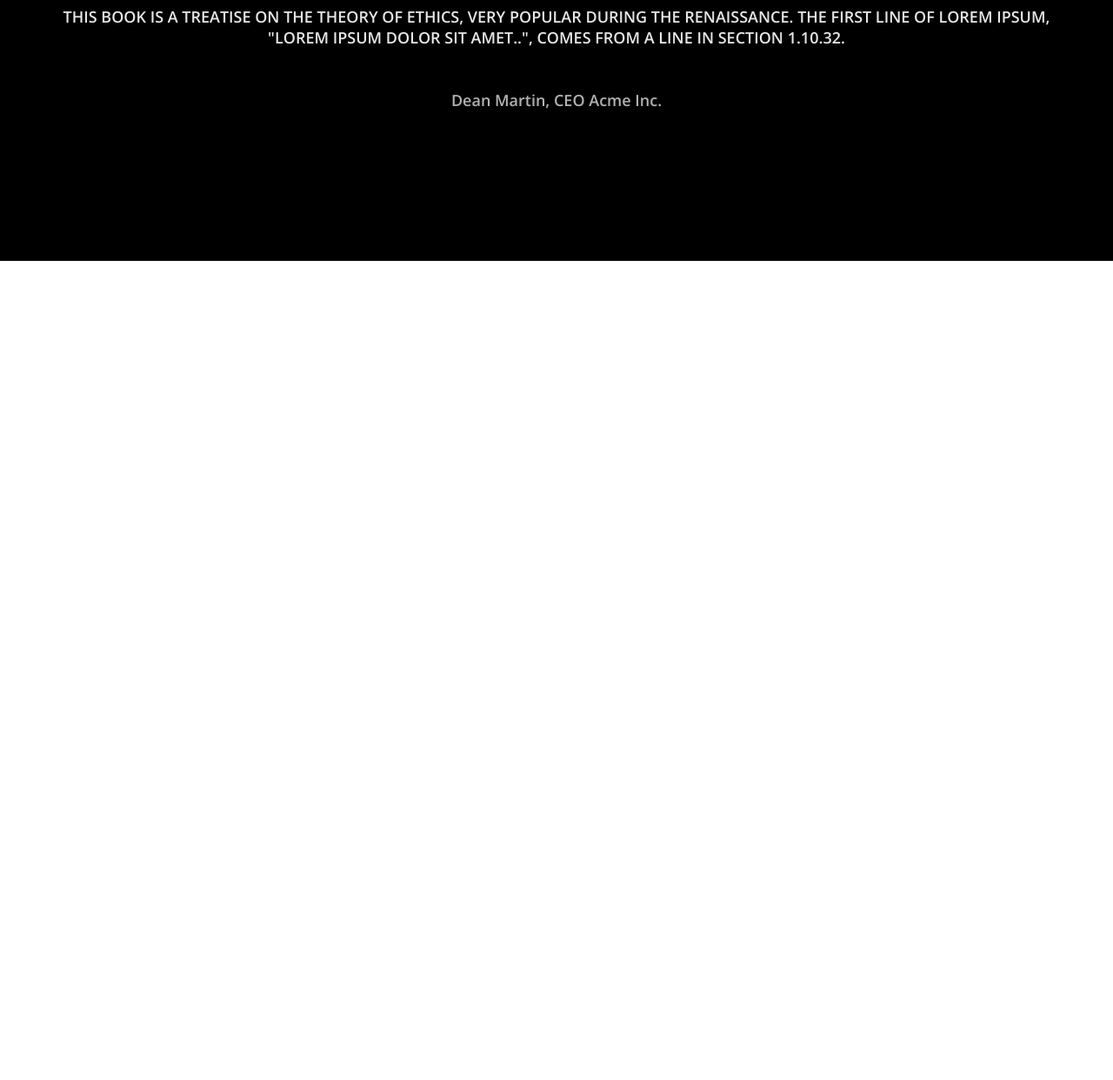
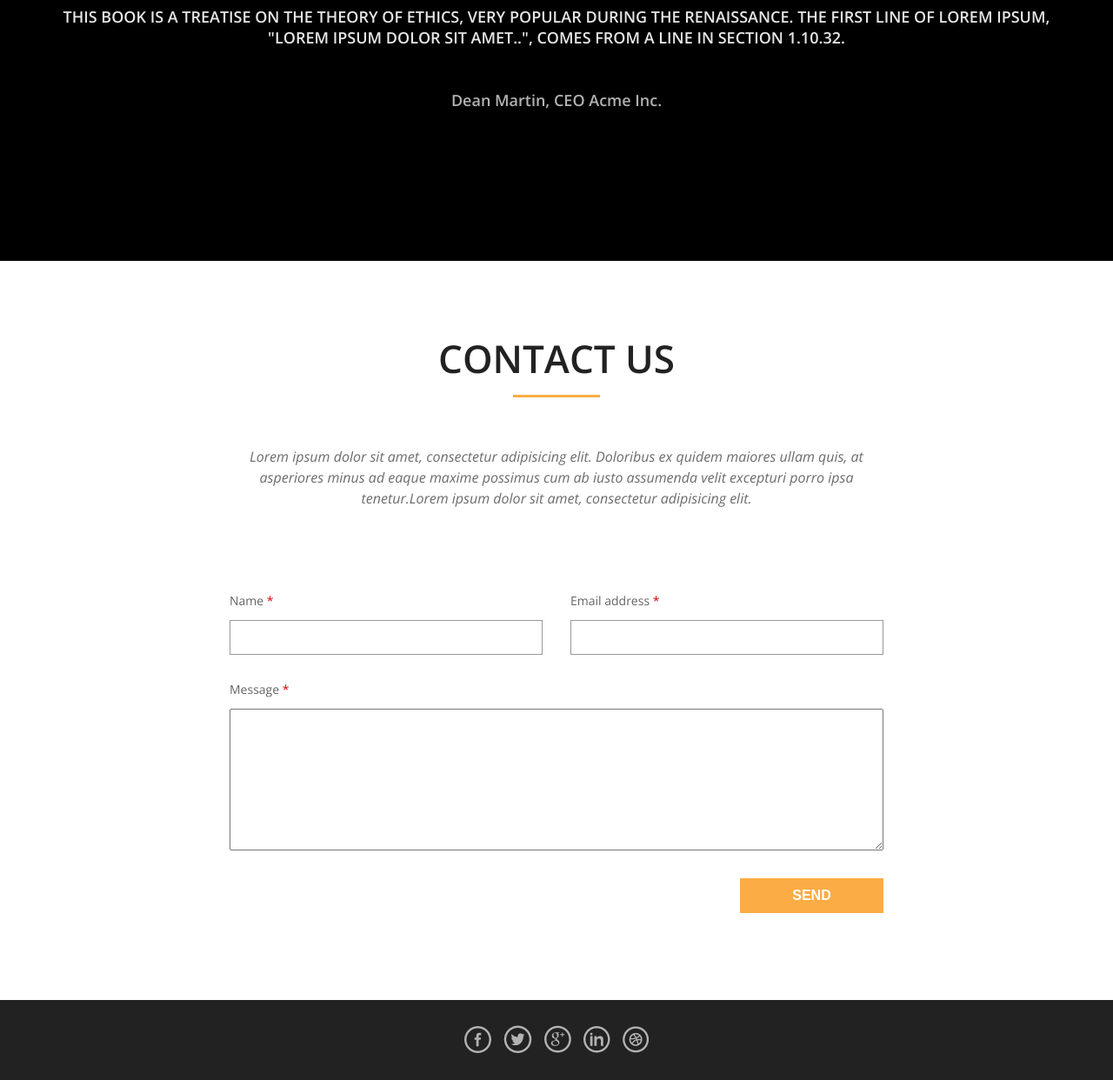
Before and after one commit to Nauryzzz/landing, a plain HTML site: page My company/index.html in a window 1280 px wide. Shown: the part 4980-6222 px from the top of the page at 87% size. Before the commit the page ends 5280 px from the top, so only its background shows below. Drawn offline with nearby package versions, Linux system fonts and the light colour scheme.

Commit message:
mycompany finish

```diff
--- a/My company/css/style.css
+++ b/My company/css/style.css
@@ -69,6 +69,12 @@ a {
 
 .wrapper {
     max-width: 1164px;
+    margin: 0 auto;
+    padding: 0 10px;
+}
+
+.wrapper-sm {
+    max-width: 772px;
     margin: 0 auto;
     padding: 0 10px;
 }
@@ -469,3 +475,102 @@ a {
     line-height: 24px;
     text-align: center;
 }
+
+.contact {
+    padding-top: 100px;
+    padding-bottom: 100px;
+}
+
+.contact__title {
+    color: #222222;
+    font-size: 44px;
+    font-weight: 600;
+    line-height: 24px;
+    text-transform: uppercase;
+    text-align: center;
+    margin-bottom: 56px;
+}
+
+.contact__title:after {
+    content: '';
+    display: block;
+    width: 100px;
+    height: 3px;
+    background-color: #fcac45;
+    margin: 30px auto 0px;
+}
+
+.contact__text {
+    color: #6c6c6c;
+    font-size: 16px;
+    line-height: 24px;
+    text-align: center;
+    font-style: italic;
+    margin-bottom: 94px;
+}
+
+.inputs {
+    margin-bottom: 28px;
+    display: flex;
+    justify-content: space-between;
+}
+
+.contact__input {
+    width: 360px;
+    height: 40px;
+    border: 1px solid rgba(0, 0, 0, 0.4);
+}
+
+.contact__textarea {
+    width: 100%;
+    height: 163px;
+    margin-bottom: 30px;
+}
+
+.contact__btns {
+    text-align: right;
+}
+
+.contact__btn {
+    display: inline-block;
+    width: 165px;
+    height: 40px;
+    background-color: #fcac45;
+    border: 0;
+
+    color: #ffffff;
+    font-size: 16px;
+    font-weight: 600;
+    line-height: 24px;
+    text-transform: uppercase;
+}
+
+.contact__label {
+    margin-bottom: 10px;
+    color: #636363;
+    font-size: 14px;
+    font-weight: 400;
+    line-height: 24px;
+}
+
+.contact__label sup {
+    color: #db0000;
+}
+
+.footer {
+    display: flex;
+    width: 100%;
+    height: 92px;
+    background-color: #222222;
+    text-align: center;
+    justify-content: center;
+    align-items: center;
+}
+
+.footer a {
+    margin-right: 14px;
+}
+
+.footer a:last-child {
+    margin-right: 0;
+}
--- a/My company/index.html
+++ b/My company/index.html
@@ -266,6 +266,43 @@
         </div>
     </section>
 
+    <section class="contact">
+        <div class="wrapper-sm">
+            <h2 class="contact__title">contact us</h2>
+            <p class="contact__text">
+                Lorem ipsum dolor sit amet, consectetur adipisicing elit. Doloribus ex quidem maiores ullam quis, at asperiores minus ad eaque maxime possimus cum ab iusto assumenda velit excepturi porro ipsa tenetur.Lorem ipsum dolor sit amet, consectetur adipisicing elit.
+            </p>
+            <form>
+                <div class="inputs">
+                    <div>
+                        <p class="contact__label">Name <sup>*</sup></p>
+                        <input class="contact__input" type="text">
+                    </div>
+
+                    <div>
+                        <p class="contact__label">Email address <sup>*</sup></p>
+                        <input class="contact__input" type="text">
+                    </div>
+                </div>
+
+                <p class="contact__label">Message <sup>*</sup></p>
+                <textarea class="contact__textarea"></textarea>
+
+                <div class="contact__btns">
+                    <button class="contact__btn" id="contact__btn">SEND</button>
+                </div>
+            </form>
+        </div>
+    </section>
+
+    <footer class="footer">
+        <a href="#"><img src="img/facebook.png" alt=""></a>
+        <a href="#"><img src="img/twitter.png" alt=""></a>
+        <a href="#"><img src="img/google.png" alt=""></a>
+        <a href="#"><img src="img/linkedin.png" alt=""></a>
+        <a href="#"><img src="img/dribbble.png" alt=""></a>
+    </footer>
+
     <script src="js/main.js"></script>
 </body>
 </html>
--- a/My company/js/main.js
+++ b/My company/js/main.js
@@ -0,0 +1,6 @@
+(function() {
+    let contact__btn = document.getElementById("contact__btn");
+    contact__btn.onclick = () => {
+        alert("TEST")
+    }
+})()
```
Also changed, not shown: My company/img/dribbble.png (added), My company/img/facebook.png (added), My company/img/google.png (added), My company/img/linkedin.png (added), My company/img/twitter.png (added).
